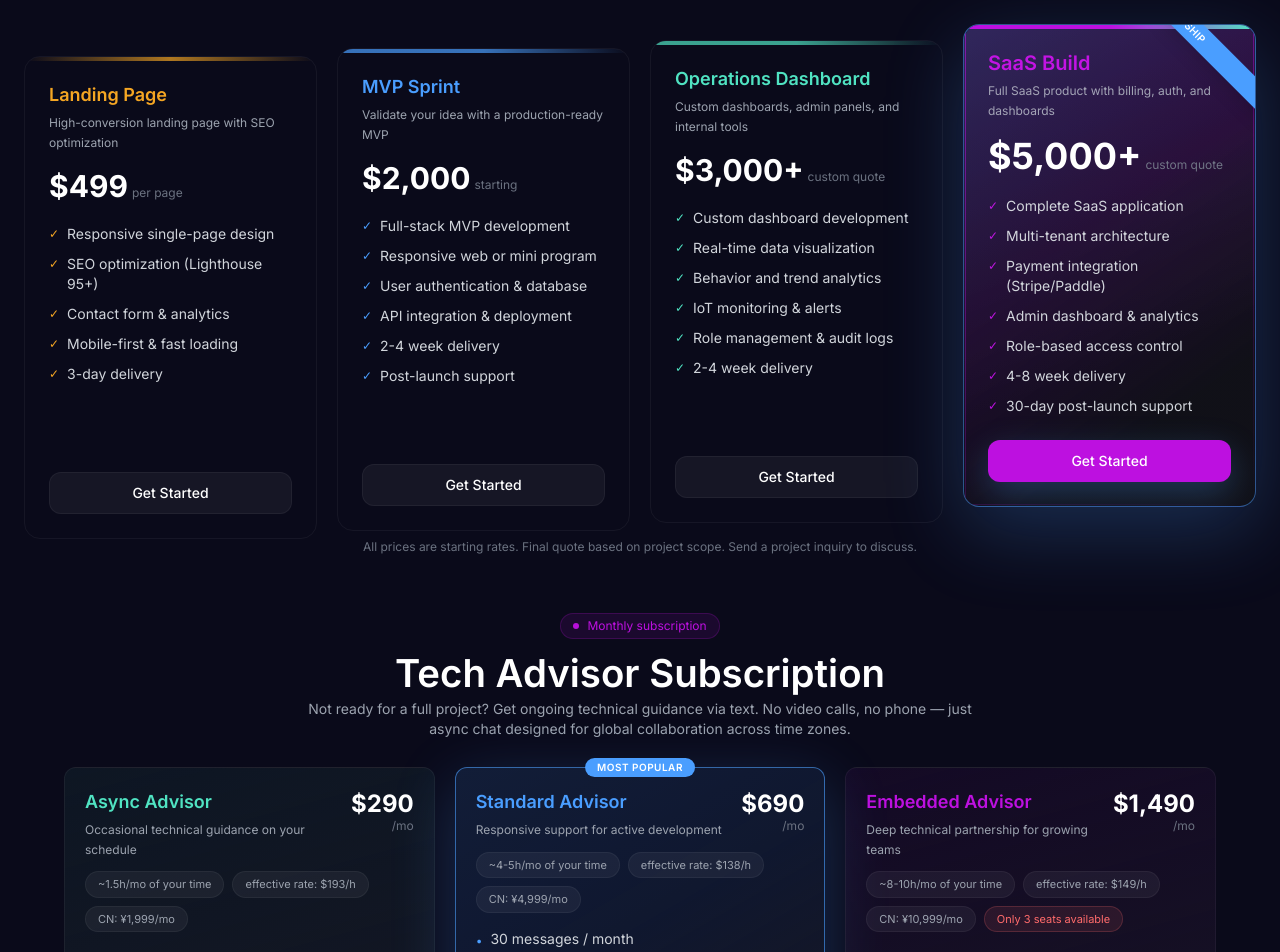
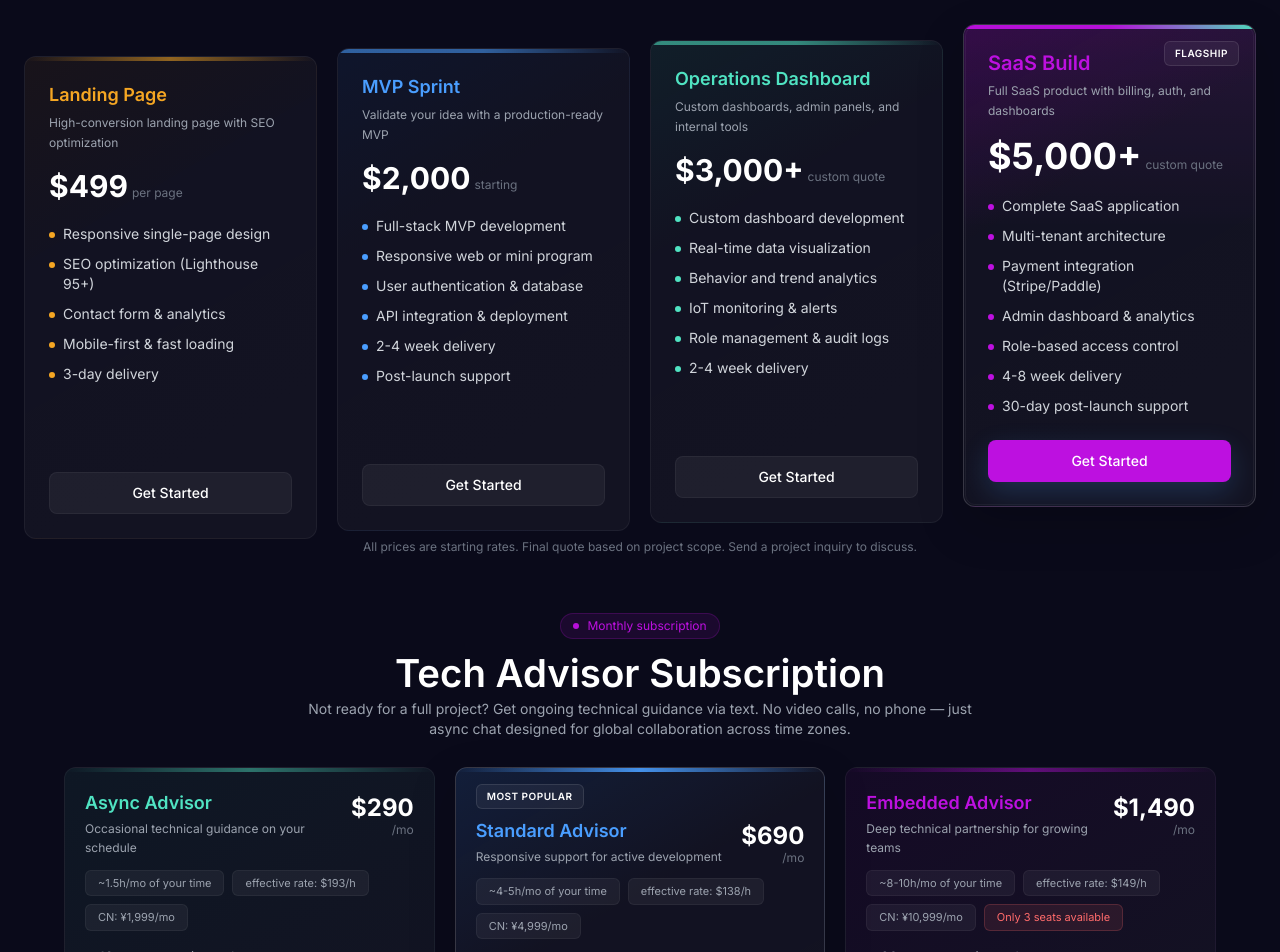
Before and after one commit to Shian2002/shian-studio, a Next.js app: page /services in a window 1280 px wide. Shown: the part 300-1252 px from the top of the page. Built offline with nearby package versions, Linux system fonts and the light colour scheme; no server answers.

Commit message:
Refine service pricing visual design

```diff
--- a/components/PricingCard.tsx
+++ b/components/PricingCard.tsx
@@ -48,6 +48,7 @@ export default function PricingCard({
   const { t } = useLanguage();
   const color = resolveColor(accentColor);
   const isHighlighted = Boolean(highlight || premium);
+  const highlightAlpha = premium ? "24" : ["10", "14", "18", "1d"][tierLevel] ?? "12";
 
   const translatedPriceNote = priceNote === "per project"
     ? (t("pricing.perProject") as string)
@@ -58,49 +59,45 @@ export default function PricingCard({
 
   return (
     <motion.div
-      whileHover={{ y: premium ? -8 : -4 }}
+      whileHover={{ y: premium ? -5 : -3 }}
       transition={{ duration: 0.2 }}
-      className={`h-full rounded-2xl ${compact ? "p-5" : "p-6"} border transition-all duration-300 relative overflow-hidden flex flex-col ${
+      className={`h-full rounded-xl ${compact ? "p-5" : "p-6"} border transition-all duration-300 relative overflow-hidden flex flex-col ${
         premium
-          ? "bg-th-card border-accent/50 shadow-[0_24px_80px_rgba(74,158,255,0.24)]"
-          : "bg-th-card/70 border-th-border hover:border-th-border-m"
+          ? "bg-th-card border-th-border-s shadow-[0_18px_48px_rgba(0,0,0,0.18)]"
+          : "bg-th-card/80 border-th-border hover:border-th-border-m"
       }`}
       style={{
-        background: premium
-          ? "linear-gradient(145deg, rgba(74,158,255,0.18), rgba(189,16,224,0.12) 42%, var(--card-bg, rgba(18,18,24,0.86)) 78%)"
-          : undefined,
+        background: `linear-gradient(150deg, ${color}${highlightAlpha} 0%, rgba(255,255,255,0.035) 34%, var(--bg-card) 76%)`,
       }}
     >
       {isHighlighted && (
+        <>
           <div
-          className="pointer-events-none absolute inset-0 rounded-2xl opacity-80"
+            className="pointer-events-none absolute inset-0 rounded-xl opacity-70"
             style={{
-            background: `linear-gradient(160deg, ${color}30 0%, rgba(255,255,255,0.03) 45%, transparent 68%)`,
+              background: `linear-gradient(180deg, ${color}26 0%, transparent 42%)`,
               mixBlendMode: "screen",
             }}
             aria-hidden="true"
           />
-      )}
-
-      {isHighlighted && (
           <div
-          className="pointer-events-none absolute inset-[1px] rounded-[14px] border"
-          style={{ borderImage: `linear-gradient(145deg, ${color}99, transparent) 1` }}
+            className="pointer-events-none absolute inset-[1px] rounded-[10px] border border-white/5"
             aria-hidden="true"
           />
+        </>
       )}
 
       <div
         className="absolute inset-x-0 top-0 h-1"
         style={{
           background: `linear-gradient(90deg, ${tierLevel === 0 ? "transparent" : color}, ${color}, ${premium ? "#50e3c2" : "transparent"})`,
-          opacity: premium ? 1 : 0.7,
+          opacity: premium ? 0.95 : 0.55,
         }}
         aria-hidden="true"
       />
 
       {premium && (
-        <div className="absolute right-4 top-4 rounded-full bg-accent px-3 py-1 text-[10px] font-semibold uppercase tracking-wider text-white shadow-lg lg:-right-12 lg:top-6 lg:w-40 lg:rotate-45 lg:rounded-none lg:px-0">
+        <div className="absolute right-4 top-4 rounded-md bg-th-bg-s border border-th-border-m px-2.5 py-1 text-[10px] font-semibold uppercase tracking-wider text-th-text">
           {flagshipLabel}
         </div>
       )}
@@ -109,12 +106,13 @@ export default function PricingCard({
         <div
           className="absolute top-0 left-0 right-0 h-px"
           style={{ background: `linear-gradient(90deg, transparent, ${color}, transparent)` }}
+          aria-hidden="true"
         />
       )}
 
-      <div className={compact ? "mb-3" : "mb-4"}>
+      <div className={`relative ${compact ? "mb-3" : "mb-4"}`}>
         <h3
-          className={`${premium ? "text-xl" : "text-lg"} font-semibold mb-1`}
+          className={`${premium ? "text-xl" : "text-lg"} font-semibold mb-1 ${premium ? "pr-16" : ""}`}
           style={{ color }}
         >
           {name}
@@ -128,7 +126,7 @@ export default function PricingCard({
         )}
       </div>
 
-      <div className={compact ? "mb-4" : "mb-5"}>
+      <div className={`relative ${compact ? "mb-4" : "mb-5"}`}>
         {isCustom ? (
           <span className="text-2xl font-bold text-th-text">Custom</span>
         ) : (
@@ -141,26 +139,24 @@ export default function PricingCard({
         )}
       </div>
 
-      <ul className={`${compact ? "space-y-2 mb-4" : "space-y-2.5 mb-6"}`}>
+      <ul className={`relative ${compact ? "space-y-2 mb-4" : "space-y-2.5 mb-6"}`}>
         {(compact ? features.slice(0, 3) : features).map((feature) => (
           <li key={feature} className="flex items-start gap-2 text-sm text-th-text2">
             <span
-              className="mt-0.5 shrink-0 text-xs"
-              style={{ color }}
+              className="mt-2 shrink-0 h-1.5 w-1.5 rounded-full"
+              style={{ backgroundColor: color }}
               aria-hidden="true"
-            >
-              ✓
-            </span>
-            {feature}
+            />
+            <span>{feature}</span>
           </li>
         ))}
       </ul>
 
       <a
         href="/contact?source=pricing"
-        className={`block w-full text-center py-2.5 rounded-xl text-sm font-medium transition-all duration-200 border mt-auto ${
+        className={`relative block w-full text-center py-2.5 rounded-lg text-sm font-medium transition-all duration-200 border mt-auto ${
           highlight
-            ? "text-white border-transparent hover:opacity-90 shadow-[0_12px_34px_rgba(74,158,255,0.28)]"
+            ? "text-white border-transparent hover:opacity-90 shadow-[0_10px_28px_rgba(74,158,255,0.20)]"
             : "text-th-text bg-th-bg-s border-th-border hover:border-th-border-m"
         }`}
         style={highlight ? { backgroundColor: color } : undefined}
--- a/components/ProjectCard.tsx
+++ b/components/ProjectCard.tsx
@@ -83,9 +83,9 @@ export default function ProjectCard({
   return (
     <>
       <motion.article
-        whileHover={{ y: -4 }}
+        whileHover={{ y: -3 }}
         transition={{ duration: 0.2 }}
-        className="group cursor-pointer overflow-hidden rounded-2xl border border-th-border bg-th-card transition-all duration-300 hover:border-th-border-m"
+        className="group cursor-pointer overflow-hidden rounded-xl border border-th-border bg-th-card transition-all duration-300 hover:border-th-border-m"
         onClick={handleCardClick}
       >
         <div className="relative aspect-video overflow-hidden">
@@ -129,7 +129,7 @@ export default function ProjectCard({
                   </svg>
                 </div>
               )}
-              <div className="pointer-events-none absolute inset-0 bg-th-text/20 transition-colors group-hover:bg-th-text/30" />
+              <div className="pointer-events-none absolute inset-0 bg-black/10 transition-colors group-hover:bg-black/5" />
             </>
           )}
         </div>
--- a/components/Services.tsx
+++ b/components/Services.tsx
@@ -170,33 +170,42 @@ export default function Services({
                     whileInView={{ opacity: 1, y: 0 }}
                     viewport={{ once: true }}
                     transition={{ delay: i * 0.1, duration: 0.4 }}
-                    className={`relative rounded-xl p-5 border transition-all duration-300 ${
+                    className={`relative rounded-xl p-5 border transition-all duration-300 overflow-hidden ${
                       featured
-                        ? "bg-th-card border-accent/60 shadow-[0_16px_64px_rgba(74,158,255,0.24)]"
-                        : "bg-th-card/75 border-th-border hover:border-th-border-m"
+                        ? "bg-th-card border-th-border-s shadow-[0_18px_48px_rgba(0,0,0,0.18)]"
+                        : "bg-th-card/80 border-th-border hover:border-th-border-m"
                     }`}
                     style={{
                       background: featured
-                        ? `linear-gradient(150deg, ${meta.accent}22 0%, ${meta.accent}18 38%, rgba(24,24,36,0.86) 78%)`
-                        : `linear-gradient(165deg, ${meta.accent}0f, rgba(24,24,36,0.88))`,
+                        ? `linear-gradient(150deg, ${meta.accent}24 0%, rgba(255,255,255,0.035) 34%, var(--bg-card) 76%)`
+                        : `linear-gradient(150deg, ${meta.accent}10 0%, var(--bg-card) 72%)`,
                     }}
                   >
+                    <div
+                      className="absolute inset-x-0 top-0 h-1"
+                      style={{
+                        background: `linear-gradient(90deg, transparent, ${meta.accent}, transparent)`,
+                        opacity: featured ? 0.9 : 0.45,
+                      }}
+                      aria-hidden="true"
+                    />
+
                     {featured && (
-                      <div className="absolute -top-2.5 left-1/2 -translate-x-1/2 rounded-full bg-accent px-3 py-0.5 text-[10px] font-semibold uppercase tracking-wider text-white whitespace-nowrap">
+                      <div className="absolute left-5 top-4 rounded-md bg-th-bg-s border border-th-border-m px-2.5 py-1 text-[10px] font-semibold uppercase tracking-wider text-th-text whitespace-nowrap">
                         {(t("advisor.popular") as string) || "Popular"}
                       </div>
                     )}
 
-                    <div className="flex items-start justify-between mb-3">
+                    <div className={`flex items-start justify-between gap-4 mb-3 ${featured ? "pt-8" : "pt-1"}`}>
                       <div>
-                        <h4 className="text-lg font-semibold" style={{ color: meta.accent }}>
+                        <h4 className="text-lg font-semibold leading-tight" style={{ color: meta.accent }}>
                           {tier.name}
                         </h4>
                         <p className="text-xs text-th-muted mt-1 leading-relaxed max-w-xs">
                           {tier.description}
                         </p>
                       </div>
-                      <div className="text-right">
+                      <div className="text-right shrink-0">
                         <p className="text-2xl font-bold text-th-text">{localPrice}</p>
                         <p className="text-th-subtle text-xs leading-none">{tier.priceNote}</p>
                       </div>
@@ -204,22 +213,22 @@ export default function Services({
 
                     <div className="flex flex-wrap gap-2 mb-4">
                       {tier.timeCommit && (
-                        <span className="text-[11px] rounded-full bg-th-bg-s px-3 py-1 border border-th-border text-th-muted">
+                          <span className="text-[11px] rounded-md bg-th-bg-s px-3 py-1 border border-th-border text-th-muted">
                           {tier.timeCommit}
                         </span>
                       )}
                       {tier.hourlyRate && (
-                        <span className="text-[11px] rounded-full bg-th-bg-s px-3 py-1 border border-th-border text-th-muted">
+                          <span className="text-[11px] rounded-md bg-th-bg-s px-3 py-1 border border-th-border text-th-muted">
                           {tier.hourlyRate}
                         </span>
                       )}
                       {tier.cnPrice && (
-                        <span className="text-[11px] rounded-full bg-th-bg-s px-3 py-1 border border-th-border text-th-muted">
+                          <span className="text-[11px] rounded-md bg-th-bg-s px-3 py-1 border border-th-border text-th-muted">
                           {tier.cnPrice}
                         </span>
                       )}
                       {tier.seatsLeft && (
-                        <span className="text-[11px] rounded-full bg-coral/10 text-coral border border-coral/20 px-3 py-1">
+                          <span className="text-[11px] rounded-md bg-coral/10 text-coral border border-coral/20 px-3 py-1">
                           {tier.seatsLeft}
                         </span>
                       )}
@@ -229,12 +238,10 @@ export default function Services({
                       {(tier.features || []).map((feature) => (
                         <li key={feature} className="flex items-start gap-2 text-sm text-th-text2">
                           <span
-                            className="mt-1 shrink-0 text-xs"
-                            style={{ color: meta.accent }}
+                            className="mt-2 shrink-0 h-1.5 w-1.5 rounded-full"
+                            style={{ backgroundColor: meta.accent }}
                             aria-hidden="true"
-                          >
-                            •
-                          </span>
+                          />
                           <span>{feature}</span>
                         </li>
                       ))}
```
Lines whose indentation alone changed are shown as unchanged.
